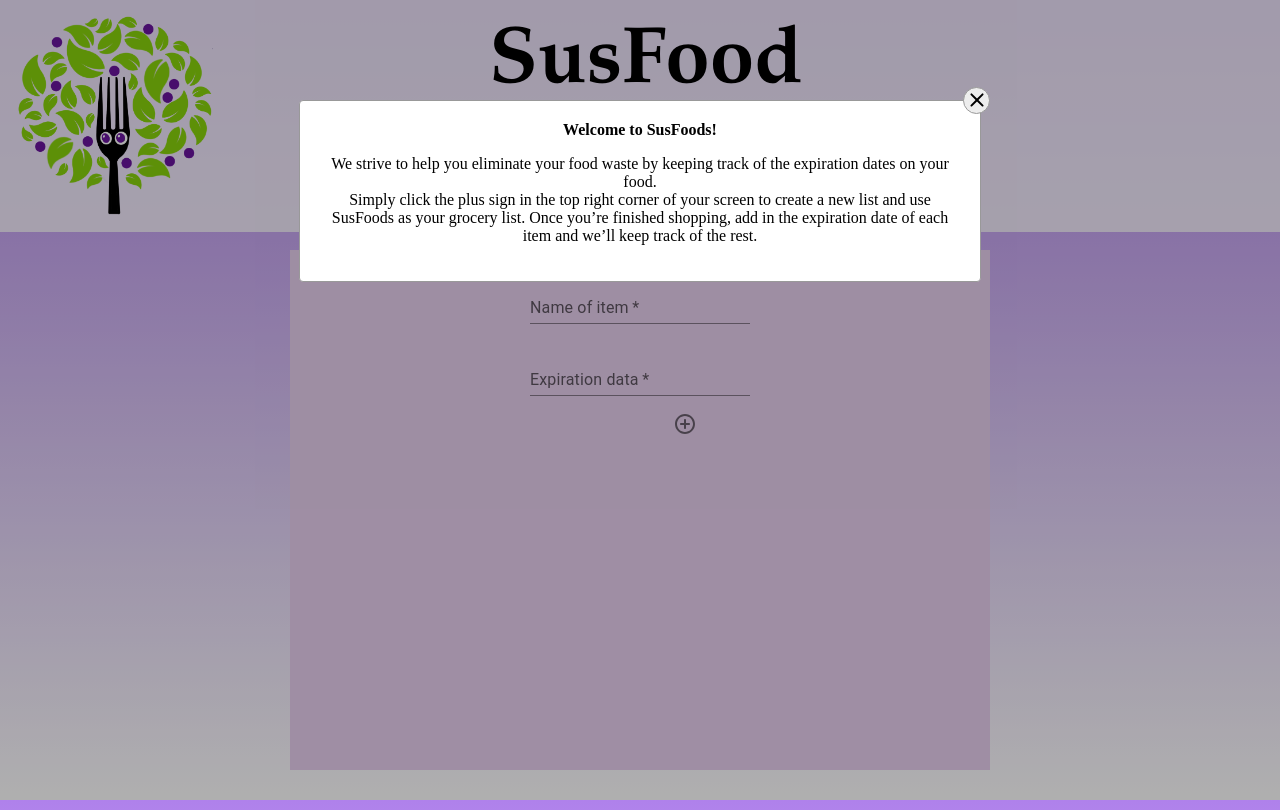
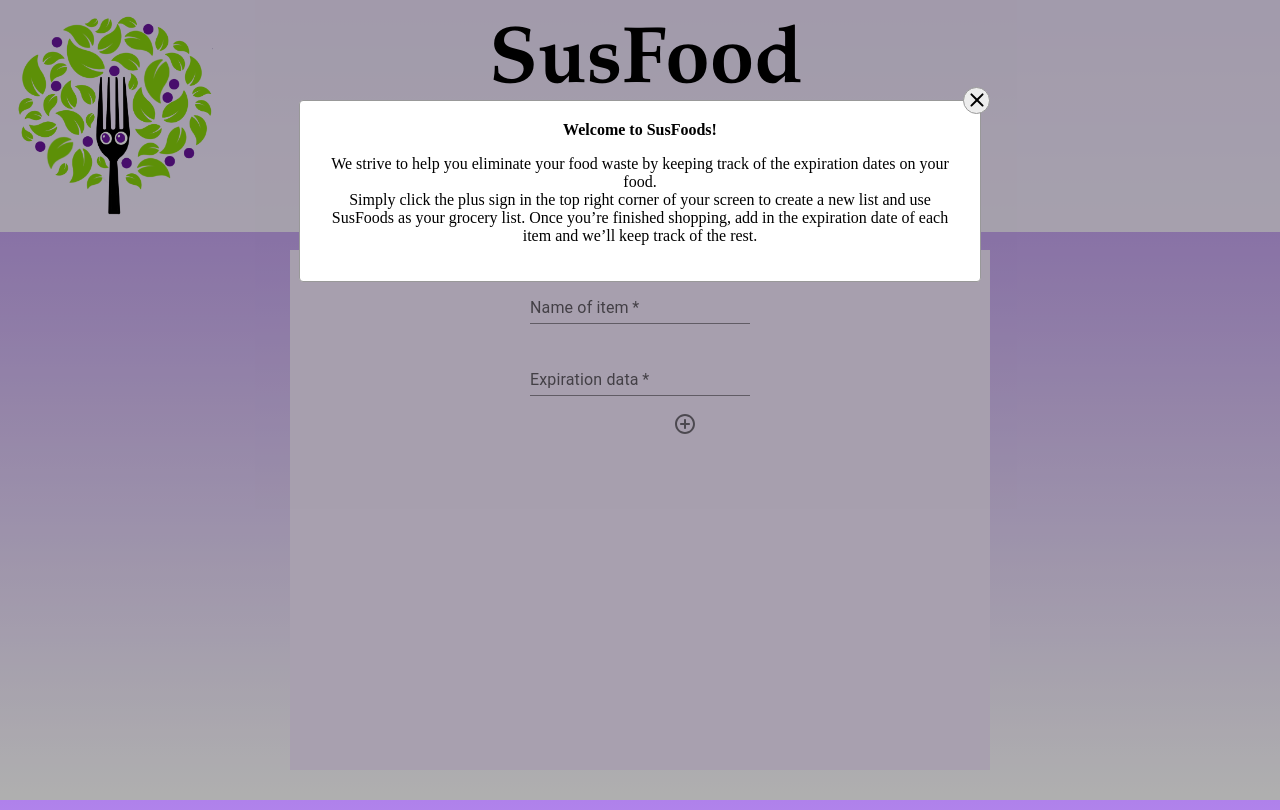
Before and after one commit to Ayon-Bhowmick/HackHolyoke, a React (Create React App) app in the folder sustainability/: page /Add in a window 1280 px wide. Shown: the top 810 px of the page. Built offline with nearby package versions, Linux system fonts and the light colour scheme.

Commit message:
change post color

```diff
--- a/sustainability/src/components/AddButton/Add.css
+++ b/sustainability/src/components/AddButton/Add.css
@@ -3,7 +3,7 @@ body{
     text-align: center;
   }
   .App{
-    background-color: #e7cfee;
+    background-color: #F4E8FE;
     min-height:500px;
     width: 680px;
     margin: 40px auto;
```
